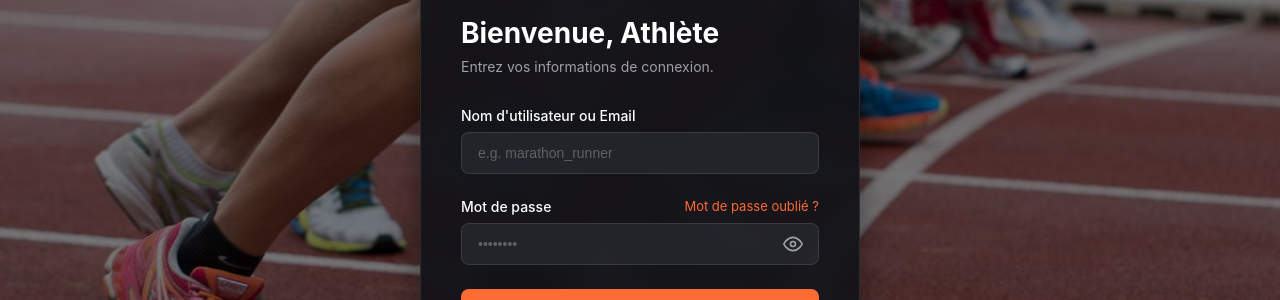
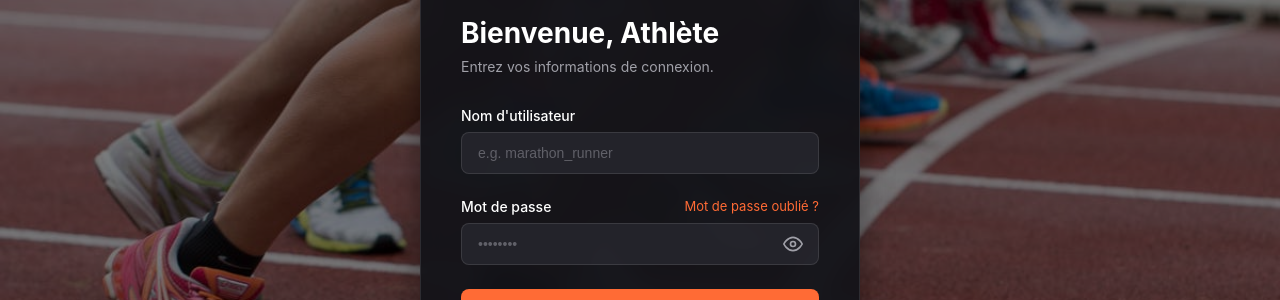
Before and after one commit to LeNonante/Altarun-app, a Flask app: page /login in a window 1280 px wide. Shown: the part 196-496 px from the top of the page. Run offline with Flask 3, Linux system fonts and the light colour scheme.

Commit message:
Retirer e mail du formulaire de login

```diff
--- a/frontend/templates/login.html
+++ b/frontend/templates/login.html
@@ -21,7 +21,7 @@
 
             <form method="POST" action="{{ url_for('login') }}">
                 <div class="form-group">
-                    <label for="username">Nom d'utilisateur ou Email</label>
+                    <label for="username">Nom d'utilisateur</label>
                     <input
                         type="text"
                         id="username"
```
